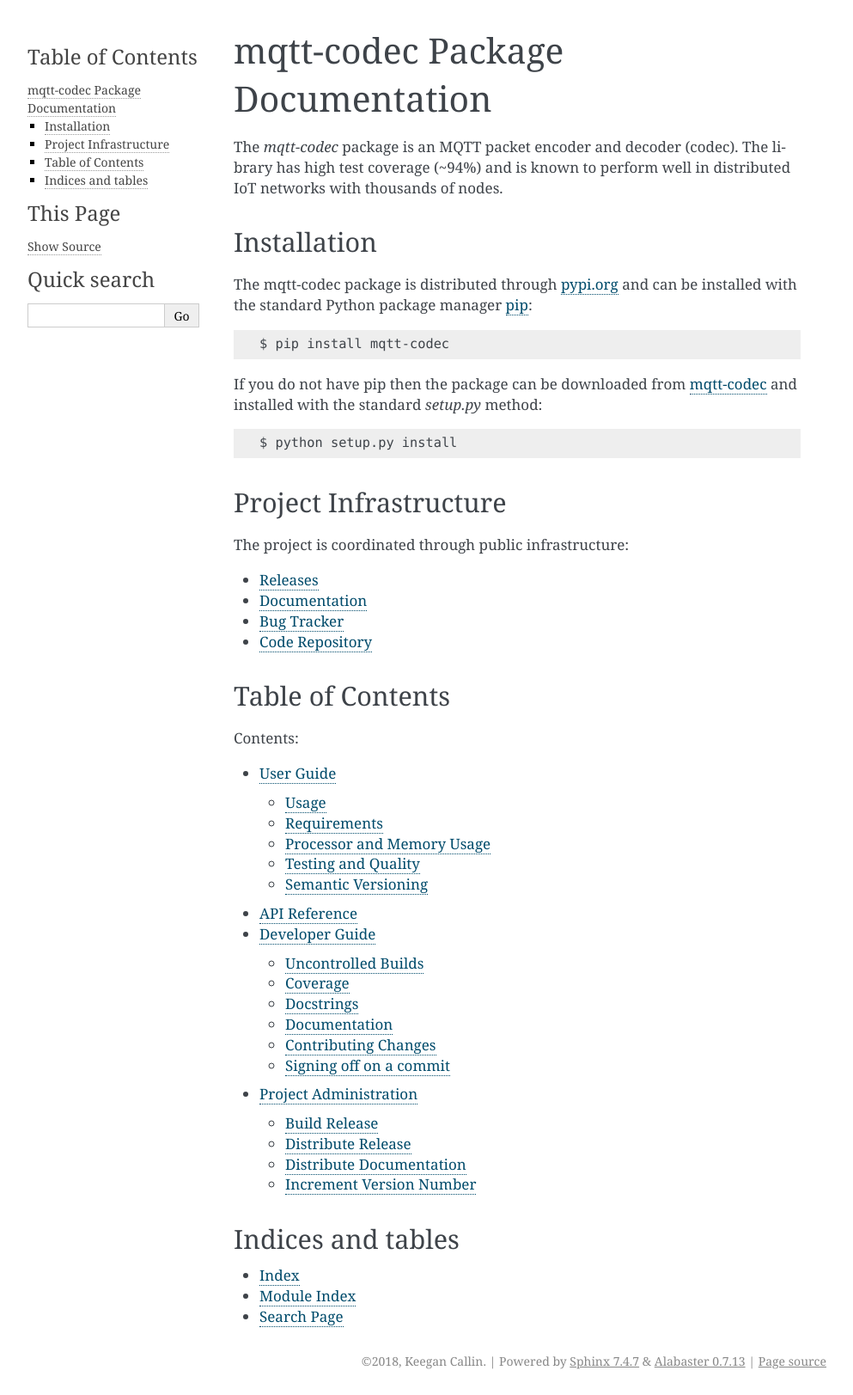
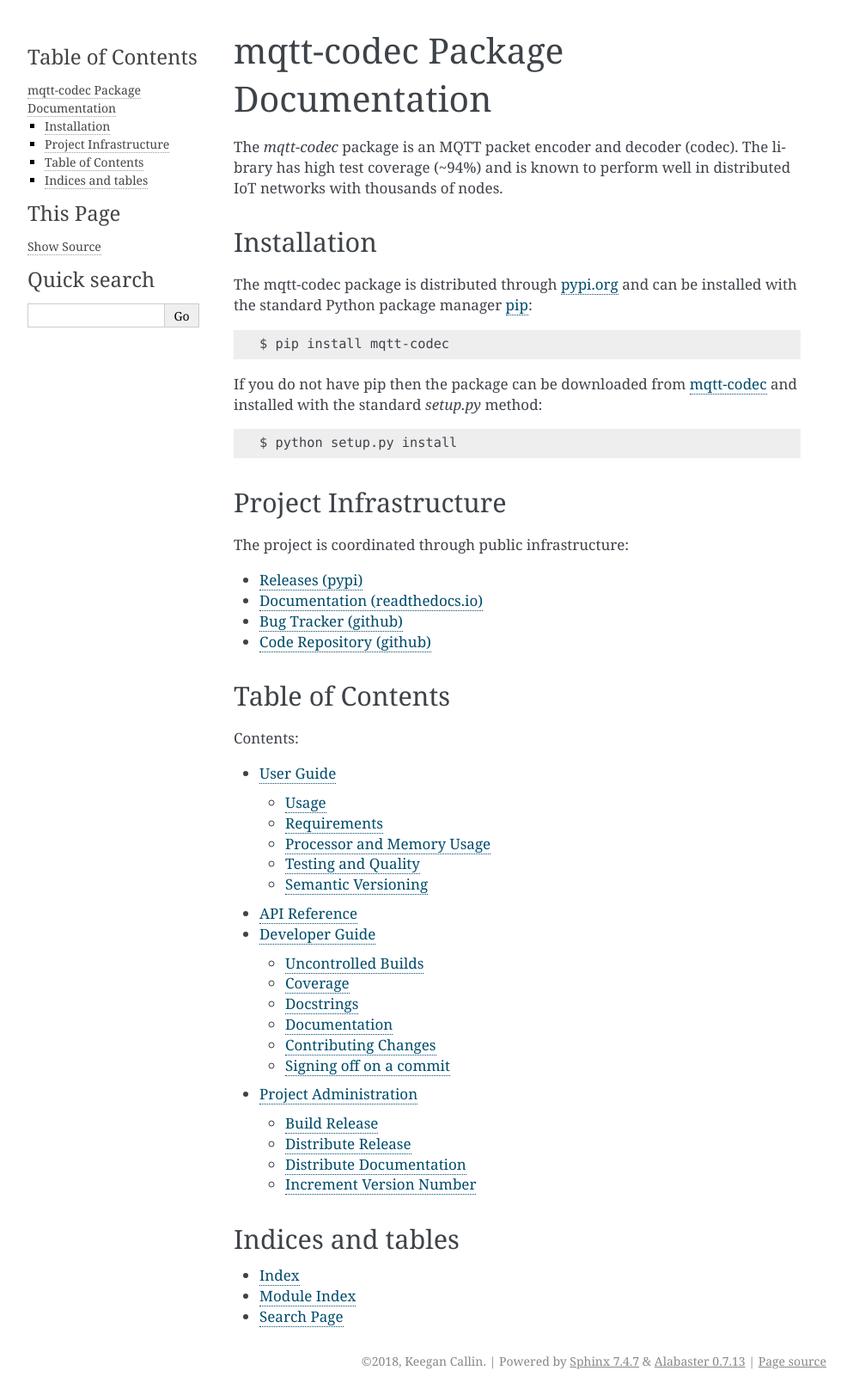
Before and after one commit to kcallin/mqtt-codec, a Sphinx documentation site: the page built from doc/source/index.rst, in a window 1280 px wide. Shown: the whole page at 86% size, without its empty margins (148-1141 px from the left). Built offline with Sphinx 7.4.7, drawn with Linux system fonts in a browser that asks for light colours.

Commit message:
Updated infrastructure link text.

```diff
--- a/doc/source/index.rst
+++ b/doc/source/index.rst
@@ -36,10 +36,10 @@
 
 The project is coordinated through public infrastructure:
 
-* `Releases <https://pypi.org/project/mqtt-codec>`_
-* `Documentation <https://mqtt-codec.readthedocs.io/en/latest/>`_
-* `Bug Tracker <https://github.com/kcallin/mqtt-codec/issues>`_
-* `Code Repository <https://github.com/kcallin/mqtt-codec>`_
+* `Releases (pypi) <https://pypi.org/project/mqtt-codec>`_
+* `Documentation (readthedocs.io) <https://mqtt-codec.readthedocs.io/en/latest/>`_
+* `Bug Tracker (github) <https://github.com/kcallin/mqtt-codec/issues>`_
+* `Code Repository (github) <https://github.com/kcallin/mqtt-codec>`_
 
 
 Table of Contents
```
